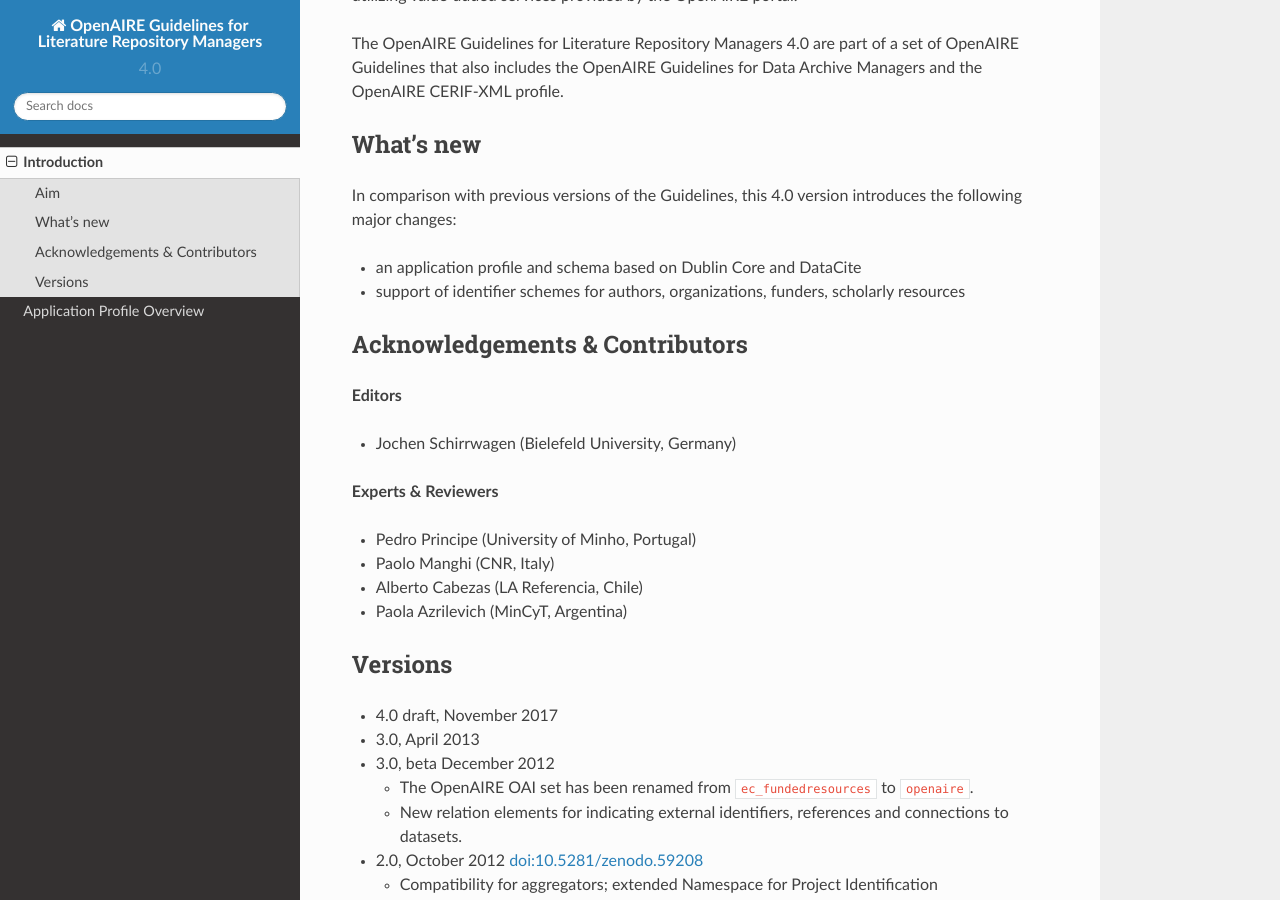
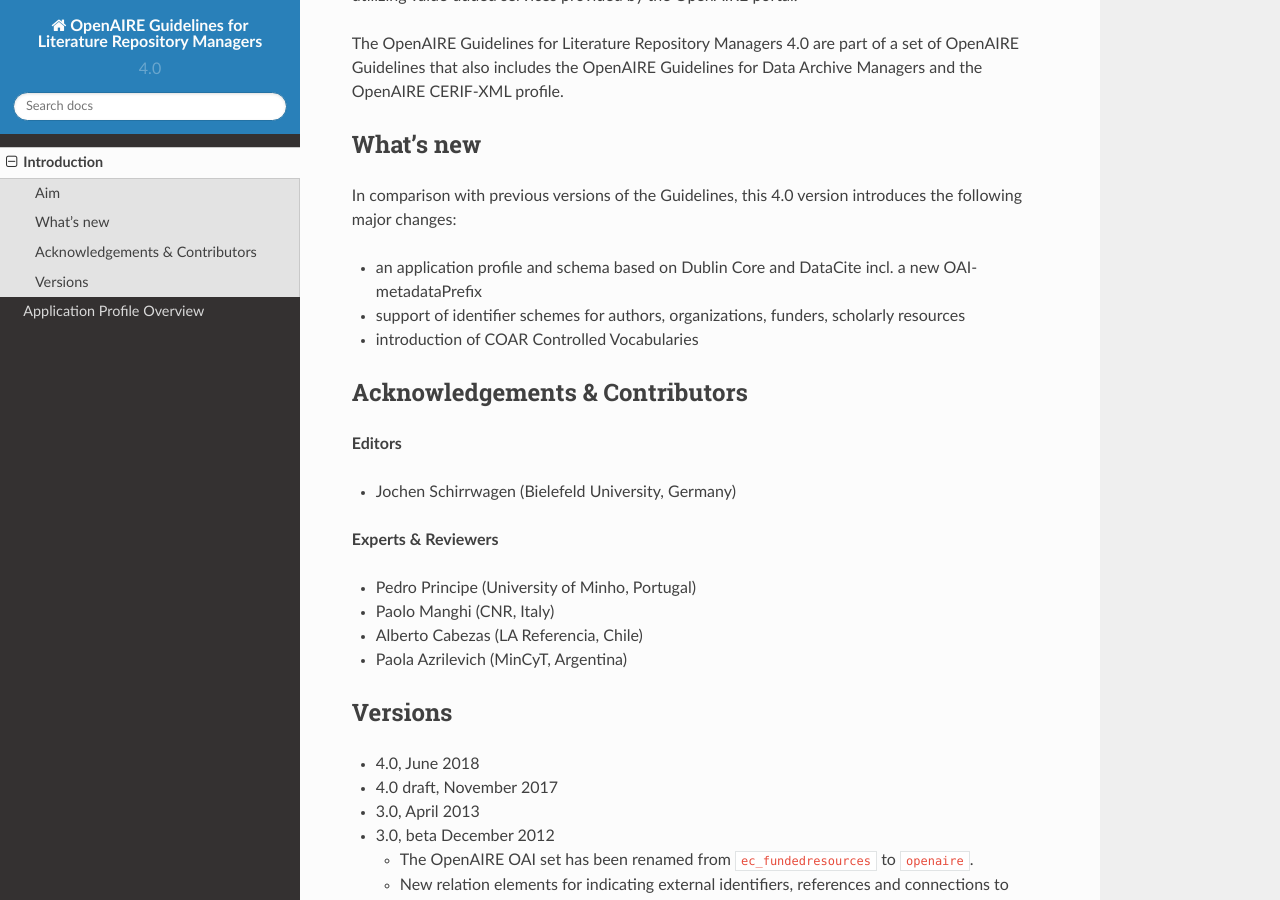
Before and after one commit to openaire/guidelines-literature-repositories, a Sphinx documentation site: the page built from docs/introduction.rst, in a window 1280 px wide and 900 px high, scrolled down 592 px. Built offline with Sphinx 7.4.7 and the Read the Docs theme 2.0.0, drawn with Linux system fonts in a browser that asks for light colours; a script that is not in the unit is left out.

Commit message:
updated changes in the new guidelines

```diff
--- a/docs/introduction.rst
+++ b/docs/introduction.rst
@@ -35,9 +35,9 @@
 In comparison with previous versions of the Guidelines, this 4.0 version introduces
 the following major changes:
 
-* an application profile and schema based on Dublin Core and DataCite
+* an application profile and schema based on Dublin Core and DataCite incl. a new OAI-metadataPrefix
 * support of identifier schemes for authors, organizations, funders, scholarly resources
-
+* introduction of COAR Controlled Vocabularies
 
 Acknowledgements & Contributors
 ^^^^^^^^^^^^^^^^^^^^^^^^^^^^^^^
@@ -55,6 +55,8 @@
 
 Versions
 ^^^^^^^^
+* 4.0, June 2018
+
 * 4.0 draft, November 2017
 
 * 3.0, April 2013
```
